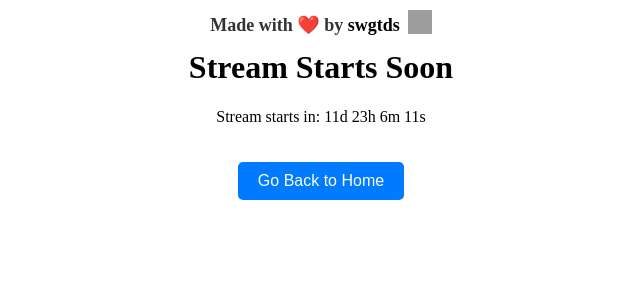
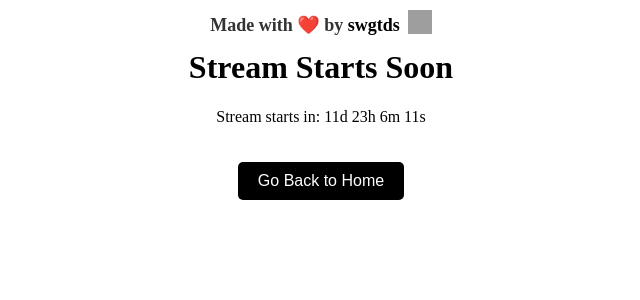
Before and after one commit to swgtds/byteball, a React (Create React App) app in the folder frontend/: page /coming-soon in a window 1280 px wide. Shown: the top 300 px of the page, without its empty margins (319-959 px from the left). Built offline with nearby package versions, Linux system fonts and the light colour scheme; grey boxes are pictures that could not be loaded.

Commit message:
update button color

```diff
--- a/frontend/src/pages/StreamComingSoonPage.tsx
+++ b/frontend/src/pages/StreamComingSoonPage.tsx
@@ -51,7 +51,7 @@ const styles = {
     marginTop: '20px',
     fontSize: '16px',
     cursor: 'pointer',
-    backgroundColor: '#007BFF',
+    backgroundColor: '#000000',
     color: '#fff',
     border: 'none',
     borderRadius: '5px',
```
